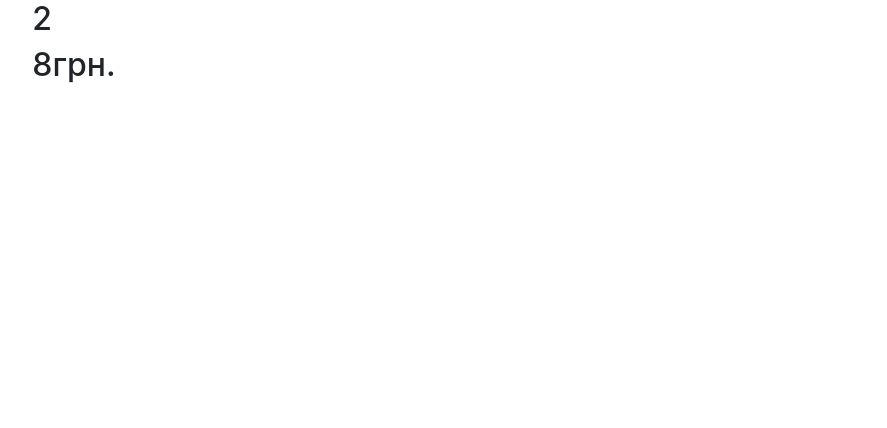
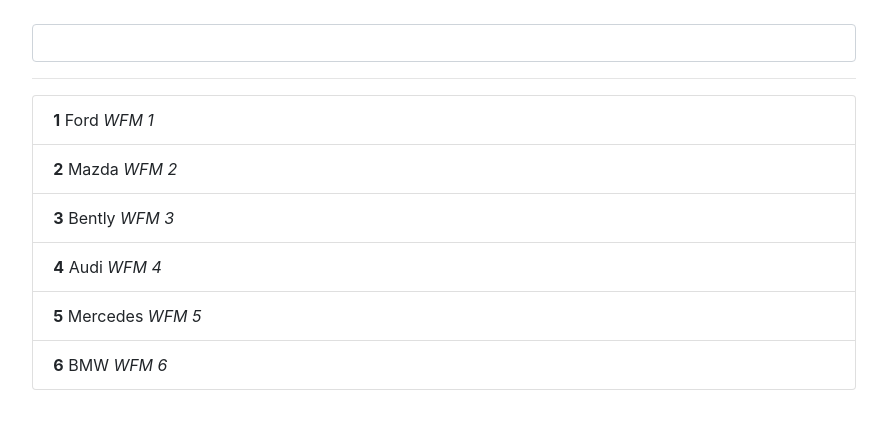
Before and after one commit to Feltino/ng-teory, an Angular app: page / in a window 1280 px wide. Shown: the top 428 px of the page, without its empty margins (196-1083 px from the left). Built offline with nearby package versions, Linux system fonts and the light colour scheme.

Commit message:
Блок 5. Теория. Пайпы Создание динамического фильтра

```diff
--- a/src/app/app.component.ts
+++ b/src/app/app.component.ts
@@ -3,12 +3,26 @@
 @Component({
   selector: 'app-root',
   template: `
-    <div class="col-lg-8 offset-lg-2">
-      <h2>{{ num }}</h2>
-      <h2>{{ num | appPow:3: 'грн.' }}</h2>
+    <div class="col-lg-8 offset-lg-2 pt-4">
+    <input type="text" class="form-control" [(ngModel)]="searchCar">
+    <hr>
+    <ul class="list-group">
+      <li
+        class="list-group-item"
+        *ngFor="let car of cars | carFilter:searchCar:'name'; let i = index"
+      ><b>{{ i + 1}}</b> {{ car.name }} <i>{{ car.descr }}</i></li>
+    </ul>
     </div>
   `
 })
 export class AppComponent {
-  num = 2;
+  searchCar = '';
+  cars = [
+    {name: 'Ford', descr: 'WFM 1'},
+    {name: 'Mazda', descr: 'WFM 2'},
+    {name: 'Bently', descr: 'WFM 3'},
+    {name: 'Audi', descr: 'WFM 4'},
+    {name: 'Mercedes', descr: 'WFM 5'},
+    {name: 'BMW', descr: 'WFM 6'}
+  ]
 }
--- a/src/app/app.module.ts
+++ b/src/app/app.module.ts
@@ -5,11 +5,13 @@
 
 import { AppComponent } from './app.component';
 import { PowPipe } from './pow.pipe';
+import { CarFilterPipe } from './car-filter.pipe';
 
 @NgModule({
   declarations: [
     AppComponent,
-    PowPipe
+    PowPipe,
+    CarFilterPipe
   ],
   imports: [
     BrowserModule,
--- /dev/null
+++ b/src/app/car-filter.pipe.ts
@@ -0,0 +1,15 @@
+import { Pipe, PipeTransform } from '@angular/core';
+
+@Pipe({
+  name: 'carFilter'
+})
+export class CarFilterPipe implements PipeTransform {
+
+  transform(carList, searchStr: string, fieldName: string) {
+    if (carList.length === 0 || searchStr === '') {
+      return carList;
+    }
+    return carList.filter(car => car[fieldName].toLowerCase().indexOf(searchStr.toLowerCase()) !== -1);
+  }
+
+}
```
